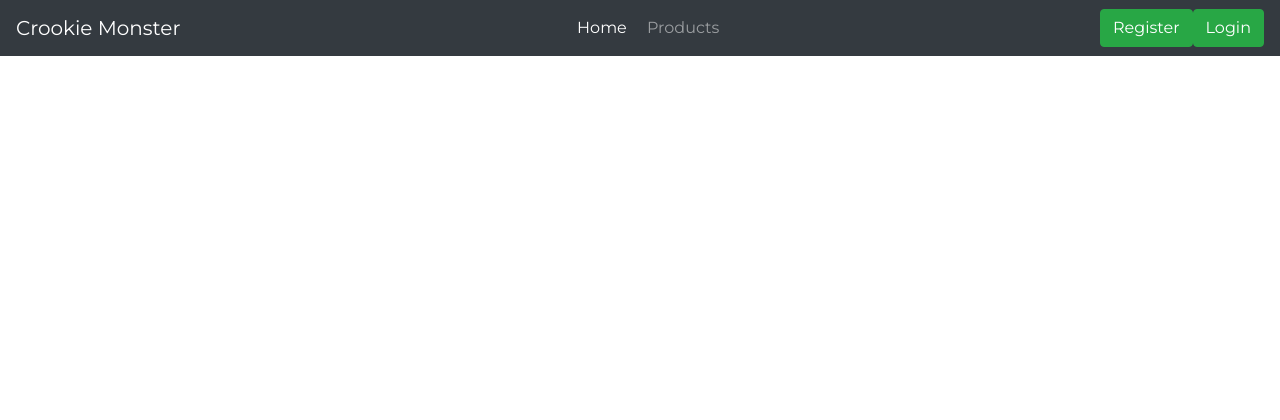
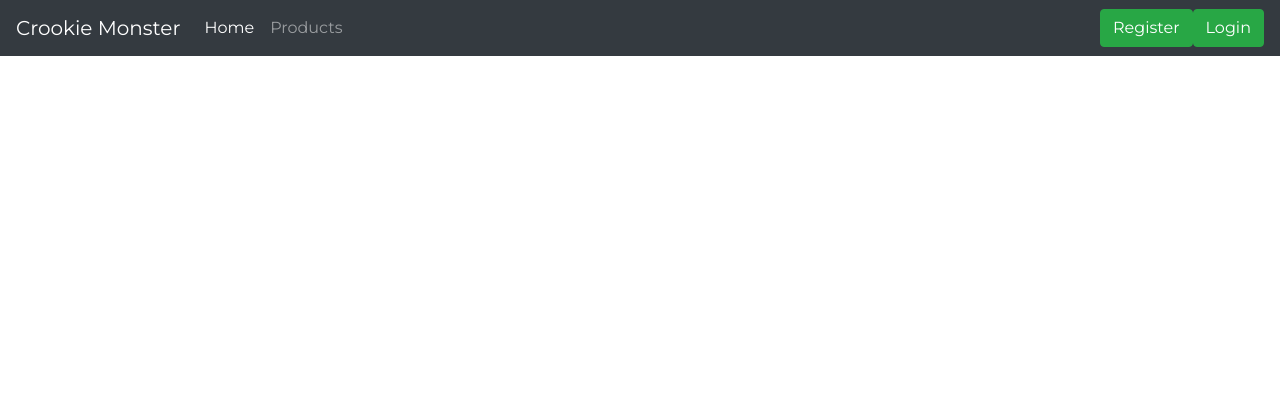
Before and after one commit to aitumik/fluffy-octo-happiness, a Flask app: page / in a window 1280 px wide. Shown: the top 420 px of the page. Run offline with Flask 2, Linux system fonts and the light colour scheme; some libraries are stand-ins or nearby versions.

Commit message:
created the navbar

```diff
--- a/app/static/css/styles.css
+++ b/app/static/css/styles.css
@@ -21,15 +21,3 @@
     display: inline;
     float: none;
 }
-
-.navbar-nav {
-    float:none;
-    margin:0 auto;
-    display: block;
-    text-align: center;
-}
-
-.navbar-nav > li {
-    display: inline-block;
-    float:none;
-}
```
